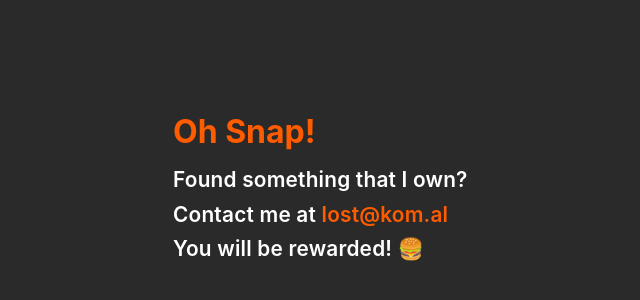
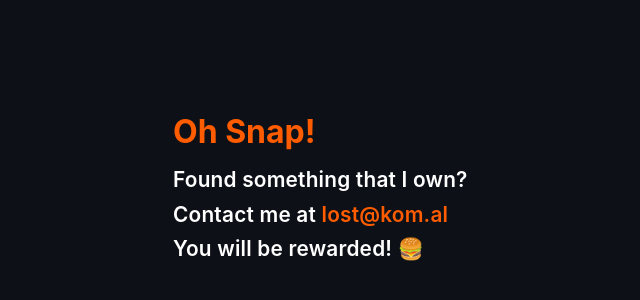
Before and after one commit to knowkomal/lost.kom.al, a plain HTML site: page index.html in a window 1280 px wide. Shown: the part 208-508 px from the top of the page, without its empty margins (317-957 px from the left). Drawn offline with Linux system fonts and the dark colour scheme; a web font is replaced by a local one.

Commit message:
Update index.html

```diff
--- a/index.html
+++ b/index.html
@@ -84,7 +84,7 @@
 
     @media (prefers-color-scheme: dark) {
       :root {
-        --background: #2a2a2a;
+        --background: #0d1117;
         --ocolor: #fff;
         --tcolor: #FF5C00;
       }
```
